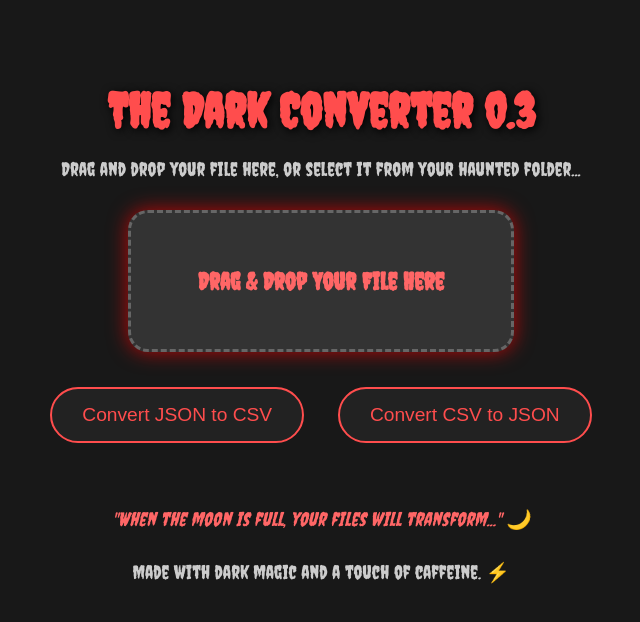
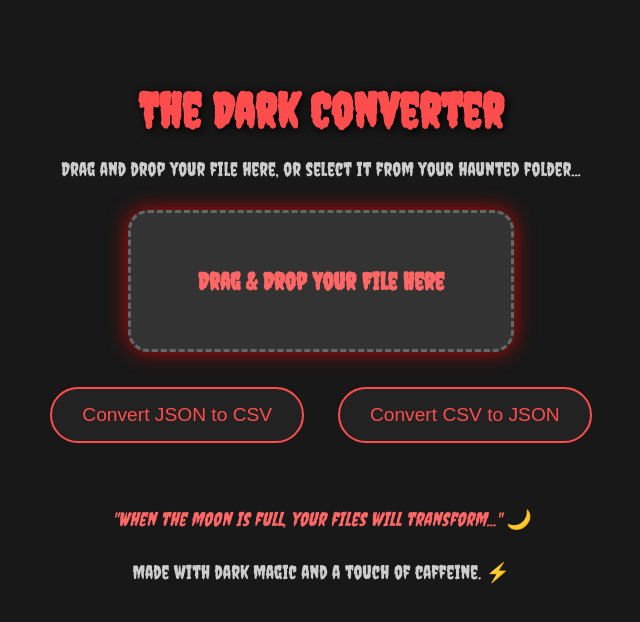
Before and after one commit to RUSTEMATOR/JsonCsvConverter, a plain HTML site: page index.html in a window 1280 px wide. Shown: the whole page, without its empty margins (319-959 px from the left). Drawn offline with Linux system fonts and the light colour scheme.

Commit message:
Update index.html

```diff
--- a/index.html
+++ b/index.html
@@ -103,7 +103,7 @@
     <link href="https://fonts.googleapis.com/css2?family=Creepster&display=swap" rel="stylesheet">
 </head>
 <body>
-    <h1>The Dark Converter 0.3</h1>
+    <h1>The Dark Converter</h1>
     <p>Drag and drop your file here, or select it from your haunted folder...</p>
 
     <!-- Drag and Drop Area -->
```
